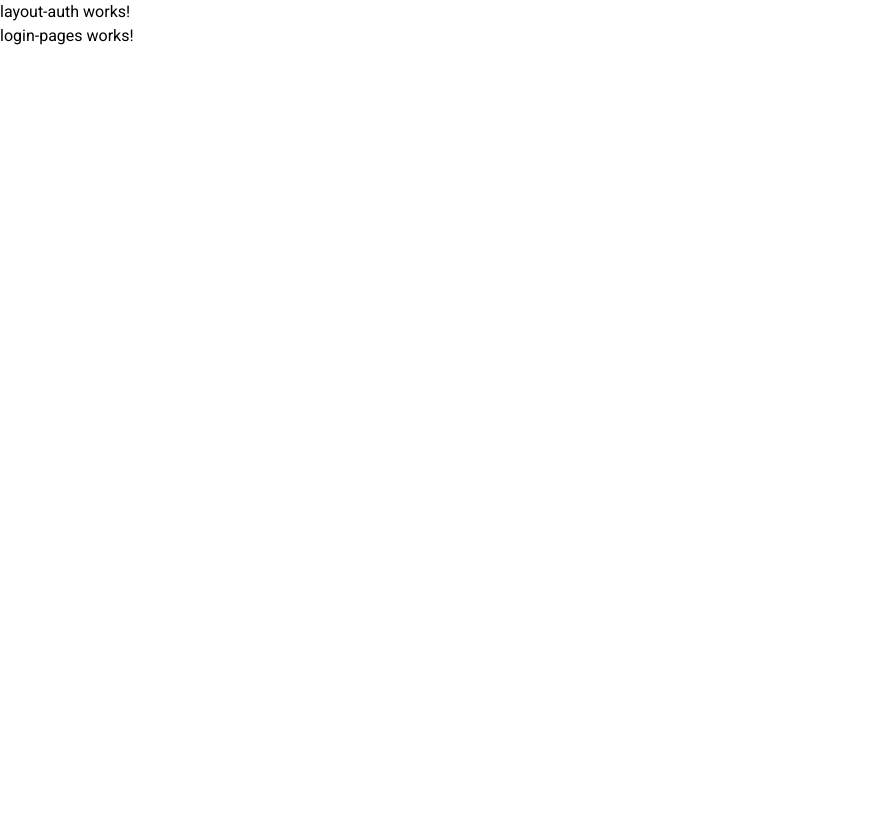
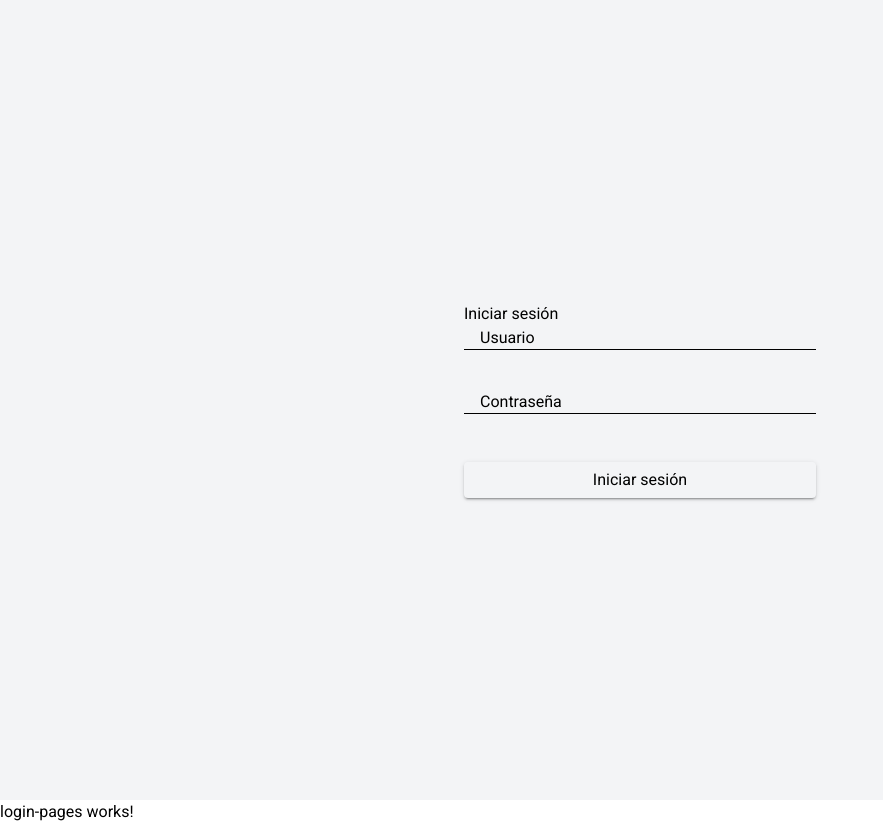
Before and after one commit to sebasao89/redes-ups, an Angular app: page /auth/login in a window 1280 px wide. Shown: the whole page, without its empty margins (0-883 px from the left). Before the commit the page ends 800 px from the top, so only its background shows below. Built offline with nearby package versions, Linux system fonts and the light colour scheme.

Commit message:
inicio de estructura HTML en page login

```diff
--- a/src/app/auth/auth.module.ts
+++ b/src/app/auth/auth.module.ts
@@ -1,6 +1,8 @@
 import { NgModule } from '@angular/core';
 import { CommonModule } from '@angular/common';
 import { AuthRoutingModule } from './auth-routing.module';
+import { MaterialModule } from '../material/material.module';
+
 import { LayoutPagesComponent } from './pages/layout-pages/layout-pages.component';
 import { LoginPagesComponent } from './pages/login-pages/login-pages.component';
 
@@ -12,7 +14,8 @@ import { LoginPagesComponent } from './pages/login-pages/login-pages.component';
   ],
   imports: [
     CommonModule,
-    AuthRoutingModule
+    AuthRoutingModule,
+    MaterialModule
   ]
 })
 export class AuthModule { }
--- a/src/app/auth/pages/layout-pages/layout-pages.component.html
+++ b/src/app/auth/pages/layout-pages/layout-pages.component.html
@@ -1,3 +1,18 @@
-<p>layout-auth works!</p>
+<div class="flex items-center justify-center min-h-screen bg-gray-100">
+    <mat-card class="w-full sm:w-96">
+      <mat-card-header>
+        <mat-card-title class="text-center">Iniciar sesión</mat-card-title>
+      </mat-card-header>
+      <mat-card-content>
+        <mat-form-field class="w-full">
+          <input matInput placeholder="Usuario">
+        </mat-form-field>
+        <mat-form-field class="w-full mt-4">
+          <input matInput type="password" placeholder="Contraseña">
+        </mat-form-field>
+        <button mat-raised-button color="primary" class="w-full mt-6">Iniciar sesión</button>
+      </mat-card-content>
+    </mat-card>
+  </div>
 
 <router-outlet></router-outlet>
```
Also changed, not shown: src/app/material/material.module.ts (+9 -3 lines).
